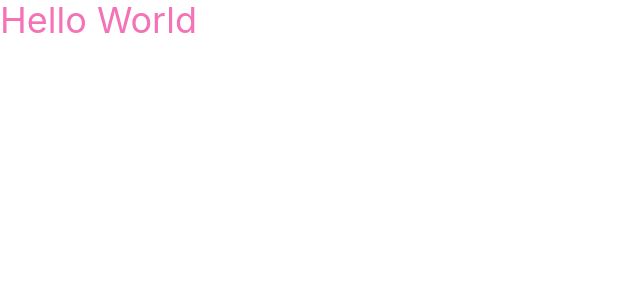
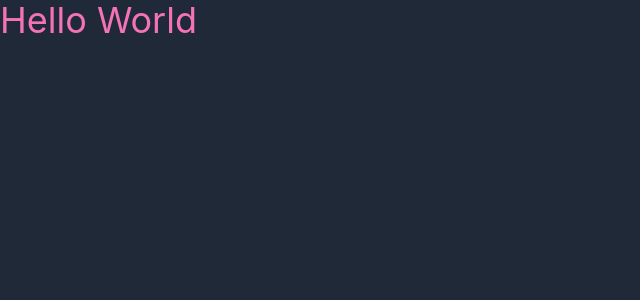
Before and after one commit to NikolayAngelov96/store-demo, a Next.js app: page / in a window 1280 px wide. Shown: the top 300 px of the page, without its empty margins (0-640 px from the left). Built offline with nearby package versions, Linux system fonts and the light colour scheme.

Commit message:
update global styles

```diff
--- a/styles/globals.css
+++ b/styles/globals.css
@@ -8,6 +8,8 @@ body {
   margin: 0;
   font-family: -apple-system, BlinkMacSystemFont, Segoe UI, Roboto, Oxygen,
     Ubuntu, Cantarell, Fira Sans, Droid Sans, Helvetica Neue, sans-serif;
+
+  @apply bg-gray-800 text-gray-100;
 }
 
 a {
```
